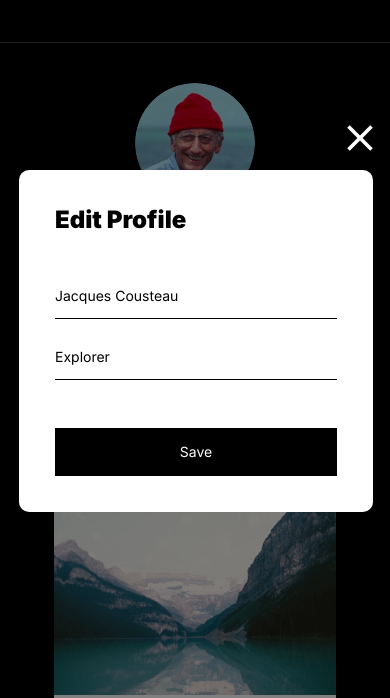
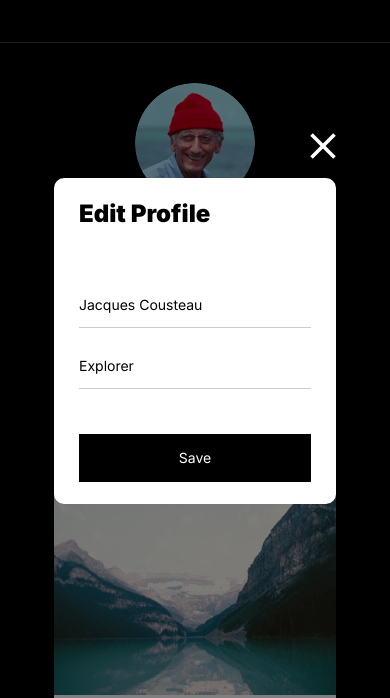
Before and after one commit to J-Helt/se_project_aroundtheus, a plain HTML site: page index.html in a window 390 px wide. Both pictures are taken after a click on the button 297 px from the left and 327 px from the top of the page. Shown: the part 81-779 px from the top of the page. Drawn offline with Linux system fonts and the light colour scheme.

Commit message:
fixed issues wiht BEM modifiers, javascript, and various styles

```diff
--- a/blocks/modal.css
+++ b/blocks/modal.css
@@ -10,8 +10,9 @@
   display: none;
 }
 
-.modal_container {
-  display: none;
+.modal__container {
+  display: flex;
+  flex-direction: column;
   position: relative;
   margin: auto;
   padding: 36px;
@@ -21,12 +22,12 @@
   width: 100%;
 }
 
-.modal_opened {
+.modal__opened {
   display: flex;
   flex-direction: column;
 }
 
-.modal_close {
+.modal__close {
   display: block;
   position: absolute;
   top: -45px;
@@ -42,7 +43,7 @@
   display: block;
 }
 
-.modal_button {
+.modal__button {
   display: block;
   cursor: pointer;
   margin: 18px 0 0;
@@ -60,7 +61,7 @@
   position: relative;
 }
 
-.modal_heading {
+.modal__heading {
   display: block;
   position: relative;
   margin: 0 0 54px;
@@ -71,7 +72,7 @@
   background-color: #fff;
 }
 
-.modal_form {
+.modal__form {
   display: block;
   position: relative;
   width: 100%;
@@ -82,13 +83,12 @@
   background-color: #fff;
 }
 
-.modal_name,
-.modal_description {
+.modal__input {
   display: block;
   position: relative;
   margin-bottom: 30px;
   border: none;
-  border-bottom: 1px solid rgba(0, 0, 0, 1);
+  border-bottom: 1px solid rgba(0, 0, 0, 0.2);
   font-family: "Inter", serif;
   font-size: 14px;
   font-weight: 400px;
@@ -102,11 +102,11 @@
 } */
 
 @media screen and (max-width: 560px) {
-  .modal_button {
+  .modal__button {
     font-size: 14px;
   }
 
-  .modal_close {
+  .modal__close {
     bottom: calc(100% + 13.5px);
     left: calc(100% - 26px);
     width: 26px;
@@ -114,7 +114,18 @@
     padding: 0;
   }
 
-  .modal_container {
-    max-width: 282px;
+  .modal__container {
+    max-width: 232px;
+    padding: 22px 25px 22px 25px;
+  }
+
+  .modal__heading {
+    max-height: 22px;
+    max-width: 238px;
+    margin-bottom: 75px;
+  }
+
+  .modal__button {
+    margin-top: 15px;
   }
 }
--- a/index.html
+++ b/index.html
@@ -38,7 +38,7 @@
           <template id="card">
             <article class="card">
               <img
-                class="card_image"
+                class="card__image"
                 src="./images/lago-di-braies.png"
                 alt=""
               />
@@ -54,24 +54,24 @@
         <p class="copyright">&copy; 2022 Around The U.S.</p>
       </footer>
     </div>
-    <div class="modal">
-      <div class="modal modal_container">
-        <button class="modal modal_close"></button>
-        <p class="modal modal_heading">Edit Profile</p>
-        <form class="modal modal_form">
+    <div class="modal" id="modal">
+      <div class="modal modal__container">
+        <button class="modal modal__close"></button>
+        <p class="modal modal__heading">Edit Profile</p>
+        <form class="modal modal__form" id="modal__form">
           <input
-            class="modal modal_name"
+            class="modal modal__input"
             type="text"
             name="Name"
             placeholder="Name"
           />
           <input
-            class="modal modal_description"
+            class="modal modal__input"
             type="text"
             name="About me"
             placeholder="Description"
           />
-          <button class="modal modal_button">Save</button>
+          <button class="modal modal__button">Save</button>
         </form>
       </div>
     </div>
--- a/scripts/index.js
+++ b/scripts/index.js
@@ -26,55 +26,50 @@ const initialCards = [
 ];
 
 const edit = document.querySelector(".profile__button-edit");
-const close = document.querySelector(".modal_close");
+const close = document.querySelector(".modal__close");
 const modalElement = document.querySelector(".modal");
+const nameInput = document.querySelector(".modal__input:first-of-type");
+const jobInput = document.querySelector(".modal__input:last-of-type");
+
+const profileFormElement = document.querySelector("#modal__form");
+
+const profileName = document.querySelector(".profile__info-name");
+const profileJob = document.querySelector(".profile__info-description");
+const cardSection = document.querySelector(".cards");
+const cardTemplate = document.querySelector("#card").content;
 
 edit.addEventListener("click", function () {
-  modalElement.classList.add("modal_opened");
-  document.querySelector(".modal_container").classList.add("modal_opened");
-  document.querySelector(".modal_close").classList.add("modal_opened");
-  document.querySelector(".modal_heading").classList.add("modal_opened");
-  document.querySelector(".modal_form").classList.add("modal_opened");
+  modalElement.classList.add("modal__opened");
   nameInput.value = profileName.textContent;
   jobInput.value = profileJob.textContent;
 });
 
-function modalCloser(evt) {
-  modalElement.classList.remove("modal_opened");
+function closeModal(evt) {
+  modalElement.classList.remove("modal__opened");
 }
 
-close.addEventListener("click", modalCloser);
-
-const profileFormElement = document.querySelector(".modal_form");
-
-const nameInput = document.querySelector(".modal_name");
-const jobInput = document.querySelector(".modal_description");
-
-const profileName = document.querySelector(".profile__info-name");
-const profileJob = document.querySelector(".profile__info-description");
+close.addEventListener("click", closeModal);
 
 function handleProfileFormSubmit(evt) {
   evt.preventDefault();
   profileName.textContent = nameInput.value;
   profileJob.textContent = jobInput.value;
-  modalCloser(evt);
+  closeModal(evt);
 }
 
 profileFormElement.addEventListener("submit", handleProfileFormSubmit);
 
-let i = 0;
 function getCardElement(data) {
-  let cardSection = document.querySelector(".cards");
-  let cardTemplate = document.querySelector("#card").content;
-
   let cardElement = cardTemplate.querySelector(".card").cloneNode(true);
-  let cardImage = cardElement.querySelector(".card_image");
+  let cardImage = cardElement.querySelector(".card__image");
   let cardLocation = cardElement.querySelector(".card__location");
-  cardImage.src = initialCards[i].link;
-  cardImage.alt = initialCards[i].name;
-  cardLocation.textContent = initialCards[i].name;
-  cardSection.append(cardElement);
-  i++;
+  cardImage.src = data.link;
+  cardImage.alt = data.name;
+  cardLocation.textContent = data.name;
+  return cardElement;
 }
 
-initialCards.forEach(getCardElement);
+initialCards.forEach((data) => {
+  let cardElement = getCardElement(data);
+  cardSection.append(cardElement);
+});
```
